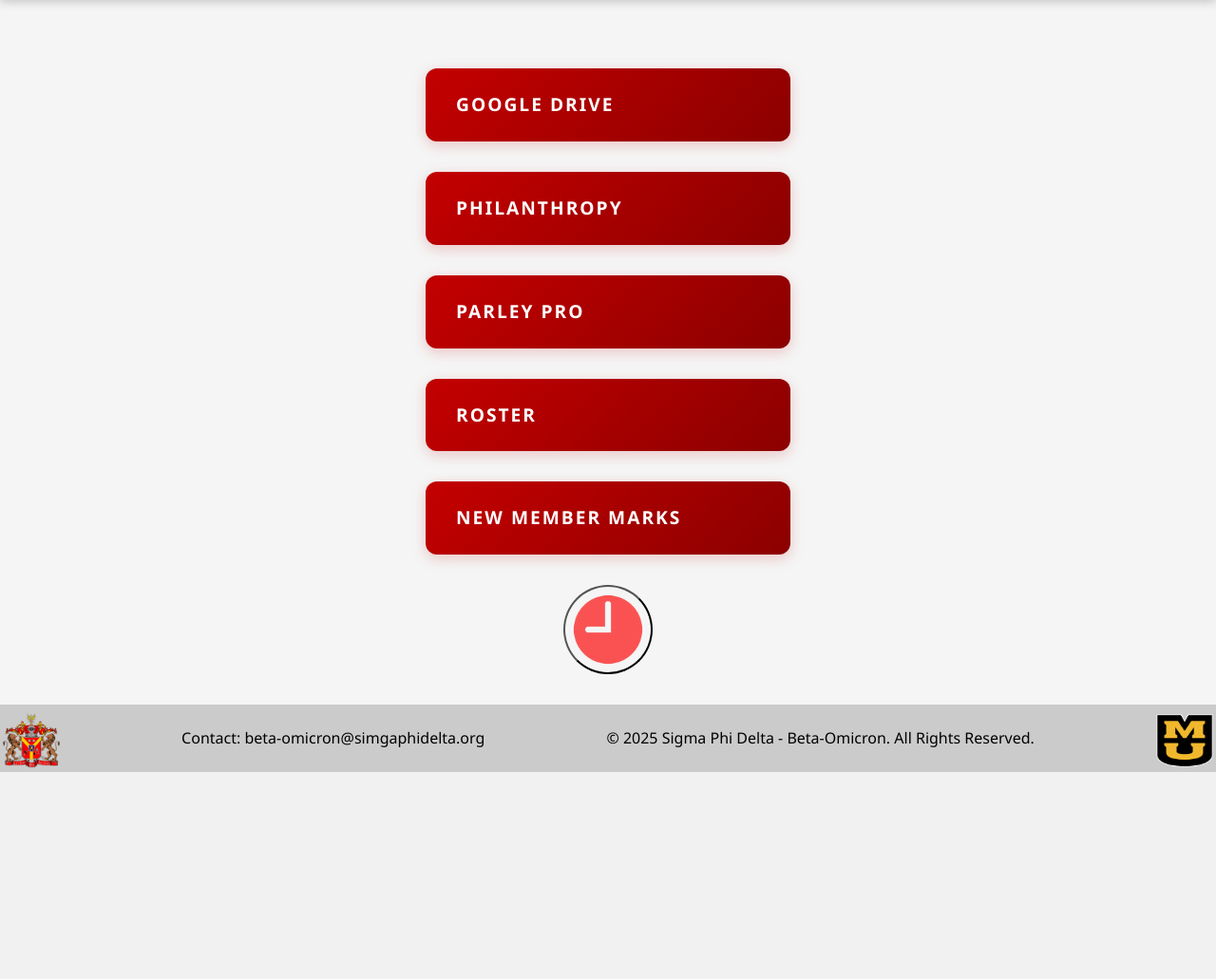
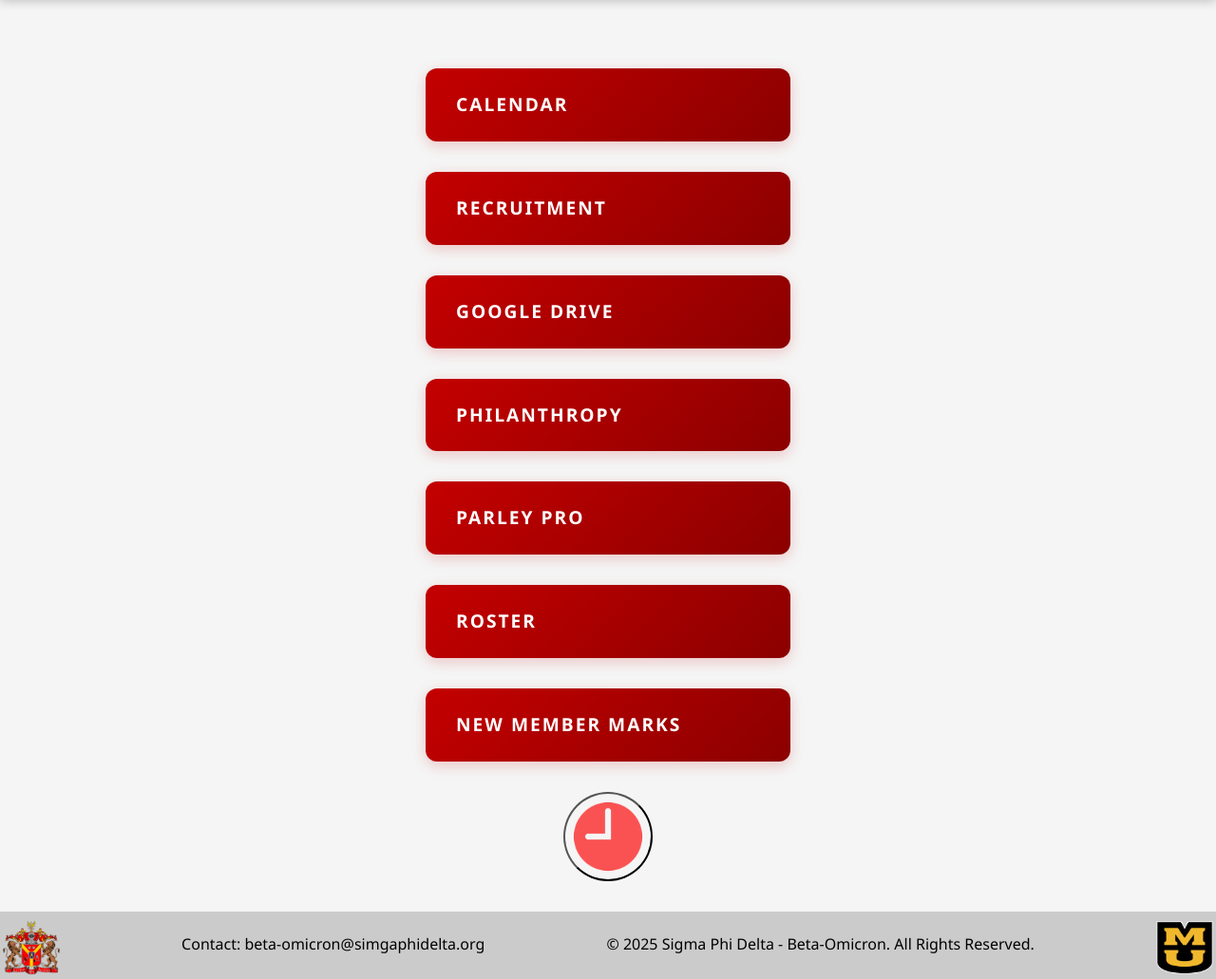
Before and after one commit to smk37git/SPDWEBAPP_ENV, a Django app: template SPDWEBAPP/AUTHENTICATE/templates/AUTHENTICATE/dashboard.html in a window 1280 px wide. Shown: the part 93-1124 px from the top of the page at 95% size. Before the commit the page ends 906 px from the top, so only its background shows below. Run offline with Django 4.2, Linux system fonts and the light colour scheme; the template is opened without the code that fills it, so the values that code supplies are empty; some libraries are stand-ins or nearby versions.

Commit message:
Added these buttons

```diff
--- a/SPDWEBAPP/AUTHENTICATE/templates/AUTHENTICATE/dashboard.html
+++ b/SPDWEBAPP/AUTHENTICATE/templates/AUTHENTICATE/dashboard.html
@@ -9,6 +9,12 @@
 {% include 'MISC/announcement_alert.html' %}
 
 <div class="d-grid gap-2 col-3 mx-auto dashboard-buttons">
+
+    <a href="https://mailmissouri-my.sharepoint.com/:p:/g/personal/mtadxf_umsystem_edu/EUr798PpmPNMi5YaICLP7wgBubhQ5rdPSYvMY4e_6XRdHw?e=K06Xgv" target="_blank">
+        <button class="btn btn-primary" type="button">CALENDAR</button>
+
+    <a href="https://docs.google.com/spreadsheets/d/1SQu9uB0OL94LtHGoJFpglHYcO-SAt2G2XmmRNzPMajA/edit?usp=sharing" target="_blank">
+        <button class="btn btn-primary" type="button">RECRUITMENT</button>
 
     <a href="https://drive.google.com/drive/u/1/folders/0B_5wRiZJR84sdHJFOGotOTlwREk?resourcekey=0-WA0_BwFE0YiQKc9TYeXZHw" target="_blank">
         <button class="btn btn-primary" type="button">Google Drive</button>
```
